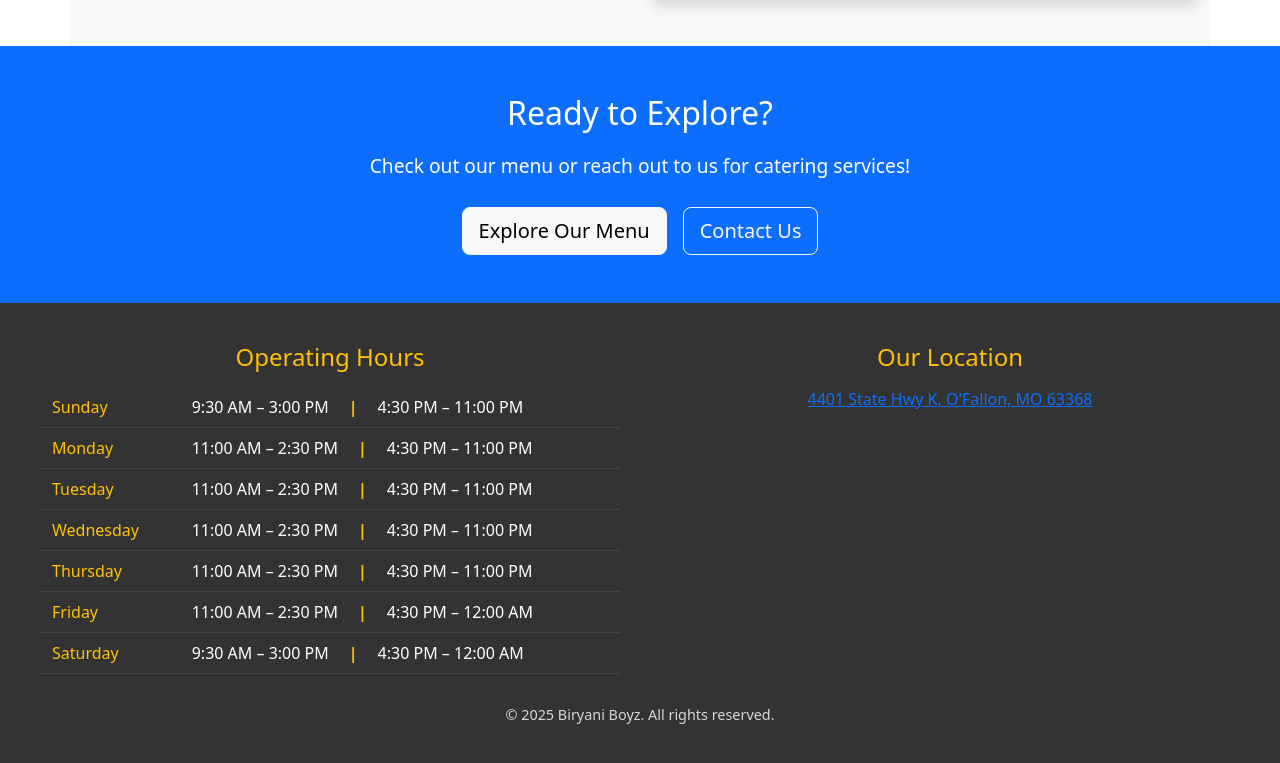
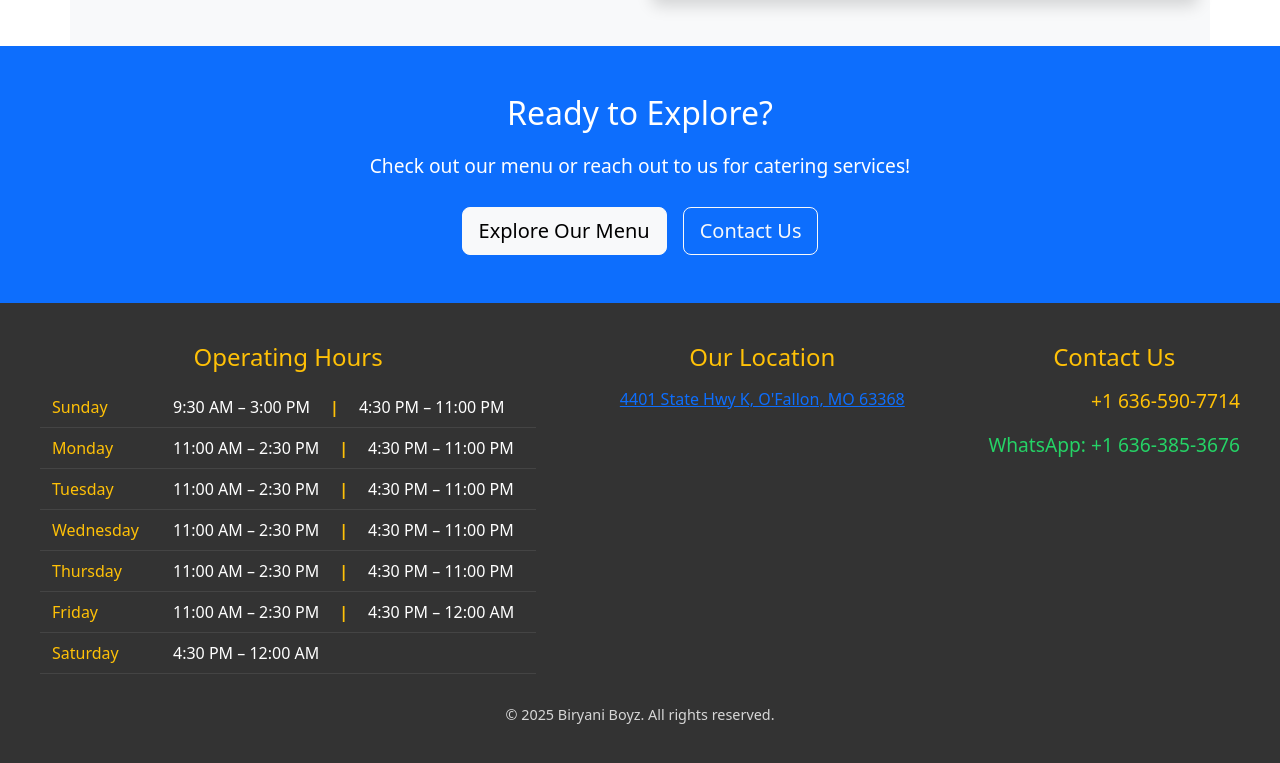
Before and after one commit to biryaniboyzstl/boyz-ui, an Angular app: page /about in a window 1280 px wide. Shown: the part 1370-2133 px from the top of the page. Built offline with nearby package versions, Linux system fonts and the light colour scheme.

Commit message:
soft open

```diff
--- a/src/app/app.component.css
+++ b/src/app/app.component.css
@@ -1,39 +1,50 @@
 .footer-section {
-  background: #333;         /* Dark background */
-  color: #fff;              /* Light text */
+  background: #333;  /* Dark background */
+  color: #fff;
   padding: 40px 20px;
-  text-align: center;       /* Center text by default */
+  text-align: center;
 }
 
 .footer-content {
+  display: grid;
+  grid-template-columns: auto 1fr auto;  /* Three columns; middle expands */
+  gap: 40px;
   max-width: 1200px;
   margin: 0 auto;
-  display: flex;
-  flex-wrap: wrap;
-  justify-content: space-around; /* Space columns around to center them */
-  gap: 40px;
 }
 
+/* Column defaults */
 .footer-column {
-  flex: 1 1 400px;
-  min-width: 300px;
   margin: 0 auto;
-  text-align: left;         /* Default left text alignment */
 }
 
-.hours-col h3,
-.location-col h3 {
+/* Hours Column */
+.hours-col {
+  min-width: 250px;  /* Enough space for the table */
+  text-align: left;
+}
+
+/* Location Column (center) */
+.location-col {
+  min-width: 250px;
+  text-align: center;  /* Center the location text */
+}
+
+/* Contact Column (right) */
+.contact-col {
+  min-width: 200px;
+  text-align: right;
+}
+
+/* Headings for all columns */
+.footer-column h3 {
   font-size: 1.5rem;
-  color: #ffc107;
+  color: #ffc107;  /* Gold accent */
   margin-bottom: 15px;
   text-align: center;
 }
 
-/* Specifically center the location column text */
-.location-col {
-  text-align: center;
-}
-
+/* Hours Table */
 .hours-table {
   margin: 0 auto;
   border-collapse: collapse;
@@ -46,22 +57,23 @@
 .hours-table td {
   padding: 8px 12px;
   font-size: 1rem;
-  text-align: left;
   vertical-align: middle;
   border-bottom: 1px solid #444;
-  white-space: nowrap;
+  white-space: nowrap;  /* Prevent line wrapping */
 }
 
 .hours-table th {
   color: #ffc107;
   font-weight: normal;
+  text-align: left;
 }
 
 .hours-table td {
   color: #fff;
+  text-align: left;
 }
 
-/* Time slot & separator spacing */
+/* Time slots and separators */
 .time-slot {
   margin: 0 10px;
 }
@@ -72,6 +84,31 @@
   font-weight: bold;
 }
 
+/* Phone number link */
+.phone-number {
+  font-size: 1.2rem;
+  color: #ffc107;
+  text-decoration: none;
+  transition: color 0.3s;
+}
+
+.phone-number:hover {
+  color: #e0a800;
+}
+
+/* WhatsApp number link */
+.whatsapp-number {
+  font-size: 1.2rem;
+  color: #25d366;  /* WhatsApp green */
+  text-decoration: none;
+  transition: color 0.3s;
+}
+
+.whatsapp-number:hover {
+  color: #1ebe57;
+}
+
+/* Footer Copy */
 .footer-copy {
   margin-top: 30px;
   font-size: 0.9rem;
--- a/src/app/app.component.html
+++ b/src/app/app.component.html
@@ -59,8 +59,6 @@
         <tr>
           <th>Saturday</th>
           <td>
-                 <span class="time-slot">9:30 AM – 3:00 PM</span>
-              <span class="time-separator">|</span>
             <span class="time-slot">4:30 PM – 12:00 AM</span>
           </td>
         </tr>
@@ -68,7 +66,7 @@
       </table>
     </div>
 
-    <!-- Column 2: Location (Centered) -->
+    <!-- Column 2: Our Location (Centered) -->
     <div class="footer-column location-col">
       <h3>Our Location</h3>
       <p>
@@ -81,6 +79,19 @@
         </a>
       </p>
     </div>
+
+    <!-- Column 3: Contact Info -->
+    <div class="footer-column contact-col">
+      <h3>Contact Us</h3>
+      <p>
+        <a href="tel:+16365907714" class="phone-number">+1 636-590-7714</a>
+      </p>
+      <p>
+        <a href="https://wa.me/16363853676" target="_blank" rel="noopener noreferrer" class="whatsapp-number">
+          WhatsApp: +1 636-385-3676
+        </a>
+      </p>
+    </div>
   </div>
 
   <p class="footer-copy">&copy; 2025 Biryani Boyz. All rights reserved.</p>
```
Lines whose indentation alone changed are shown as unchanged.
